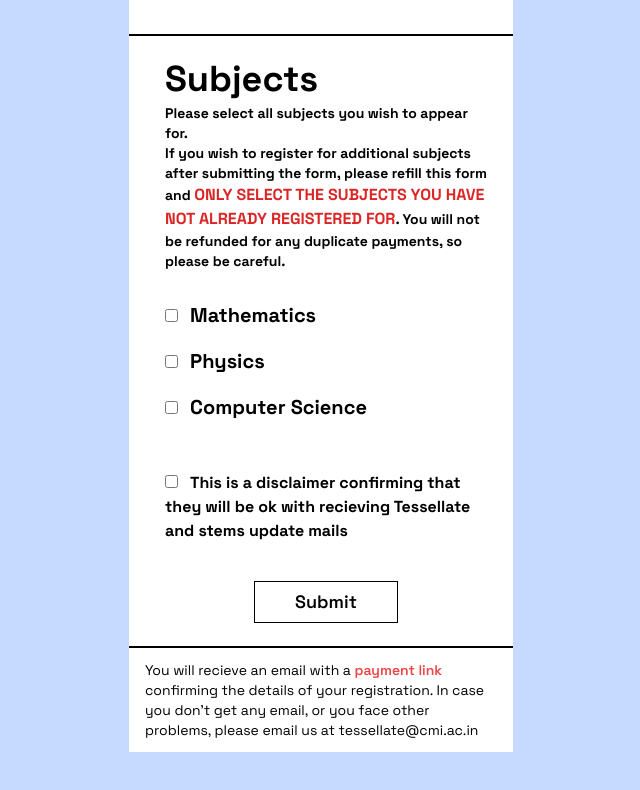
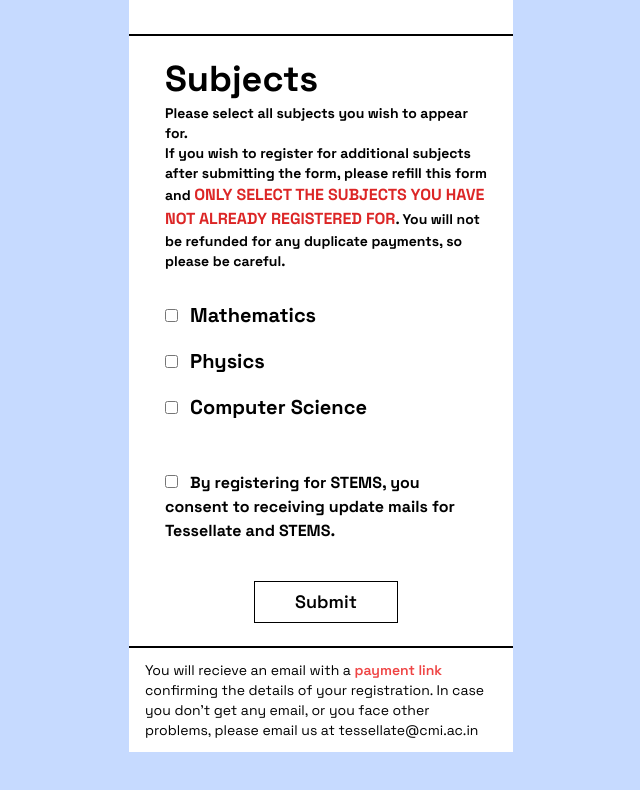
Before and after one commit to Tessellate-CMI/tessellate-frontend, a SvelteKit app: page /stems/register in a window 1280 px wide. Shown: the part 870-1660 px from the top of the page, without its empty margins (319-959 px from the left). Built offline with nearby package versions, Linux system fonts and the light colour scheme; no server answers; a web font is replaced by a local one.

Commit message:
fix(disclaimer): updated the disclaimer in the register form

```diff
--- a/src/routes/stems/register/+page.svelte
+++ b/src/routes/stems/register/+page.svelte
@@ -290,8 +290,8 @@
                     required
                 />
                 <label for="disclaimer" class="checkbox-label ml-2"
-                    >This is a disclaimer confirming that they will be ok with recieving Tessellate
-                    and stems update mails</label
+                    >By registering for STEMS, you consent to receiving update mails for Tessellate
+                    and STEMS.</label
                 >
             </div>
             <div class="form-row mt-3 flex">
```
